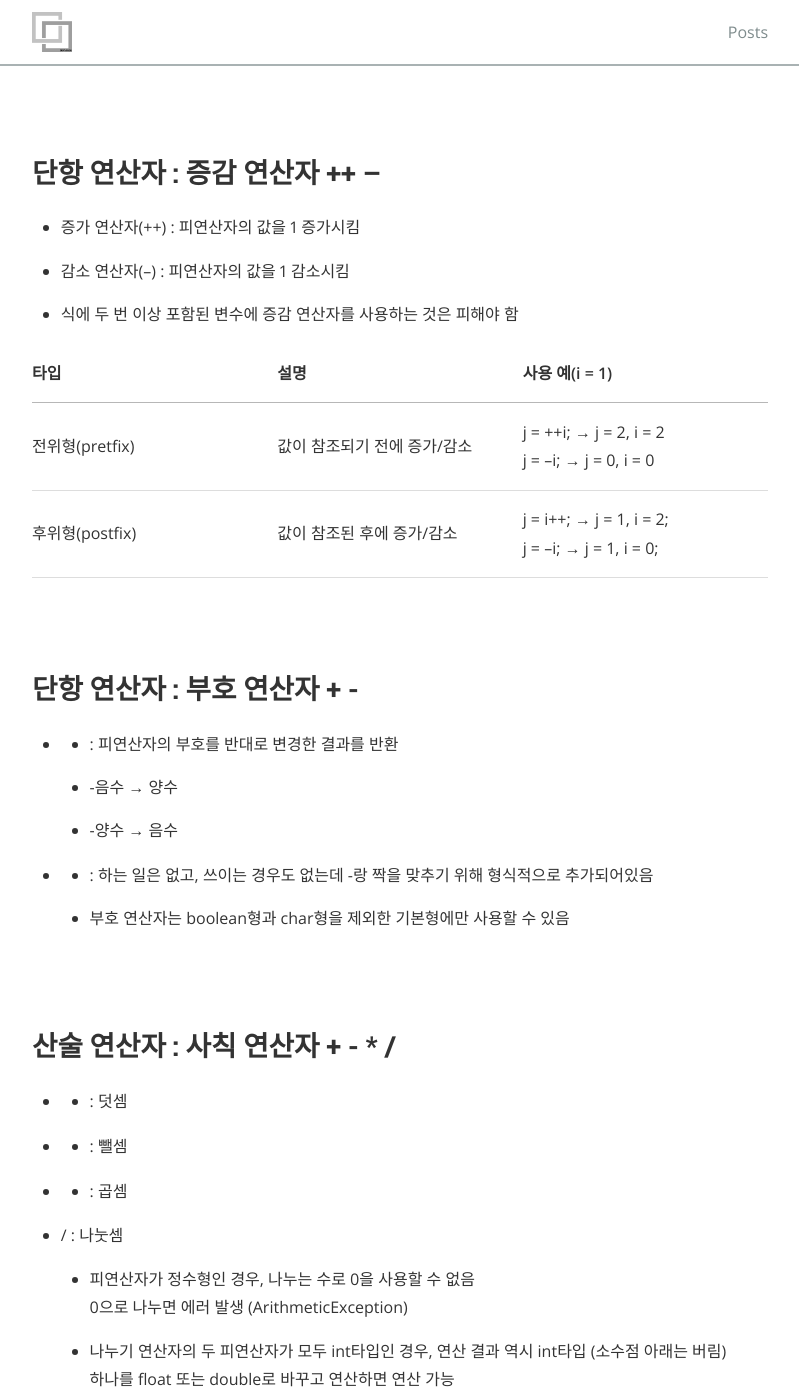
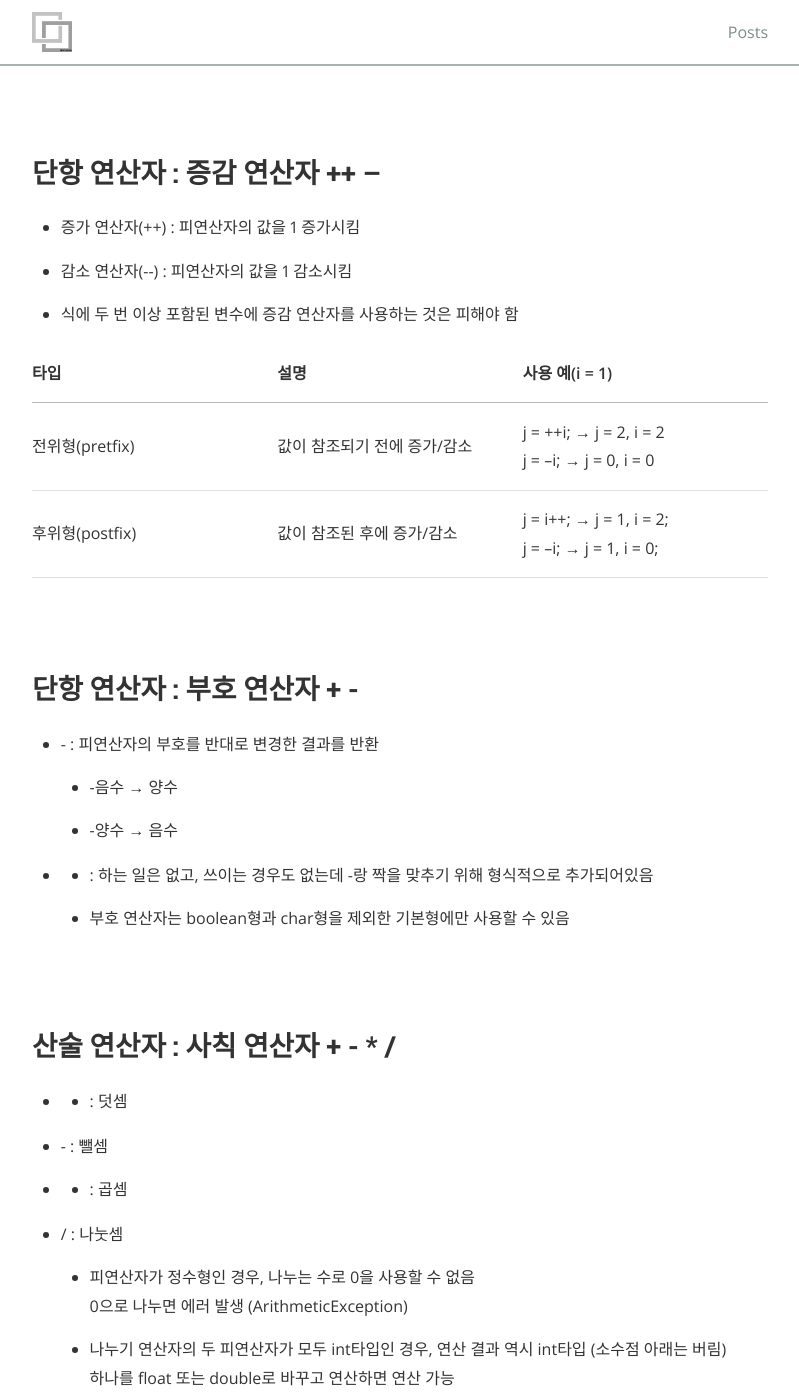
Before and after one commit to gptjs409/gptjs409.github.io, a Jekyll site: the page built from _posts/java/2019-08-10-operator.md, in a window 1280 px wide and 1400 px high, scrolled down 3448 px. Shown: the whole window, without its empty margins (240-1039 px from the left). Built offline with Jekyll 4.4.1, drawn with Linux system fonts in a browser that asks for light colours; nearby versions of some CDN libraries.

Commit message:
#2 update

```diff
--- a/_posts/java/2019-08-10-operator.md
+++ b/_posts/java/2019-08-10-operator.md
@@ -117,7 +117,7 @@ tags:
 
 - 증가 연산자(++) : 피연산자의 값을 1 증가시킴
 
-- 감소 연산자(--) : 피연산자의 값을 1 감소시킴
+- 감소 연산자(\-\-) : 피연산자의 값을 1 감소시킴
 
 - 식에 두 번 이상 포함된 변수에 증감 연산자를 사용하는 것은 피해야 함
 
@@ -131,11 +131,11 @@ tags:
 
 ## 단항 연산자 : 부호 연산자 + -
 
-- - : 피연산자의 부호를 반대로 변경한 결과를 반환
+- \- : 피연산자의 부호를 반대로 변경한 결과를 반환
 
-  - -음수 → 양수
+  - \-음수 → 양수
 
-  - -양수 → 음수
+  - \-양수 → 음수
 
 - + : 하는 일은 없고, 쓰이는 경우도 없는데 -랑 짝을 맞추기 위해 형식적으로 추가되어있음
 
@@ -148,7 +148,7 @@ tags:
 
 - + : 덧셈
 
-- - : 뺄셈
+- \- : 뺄셈
 
 - * : 곱셈
 
```
